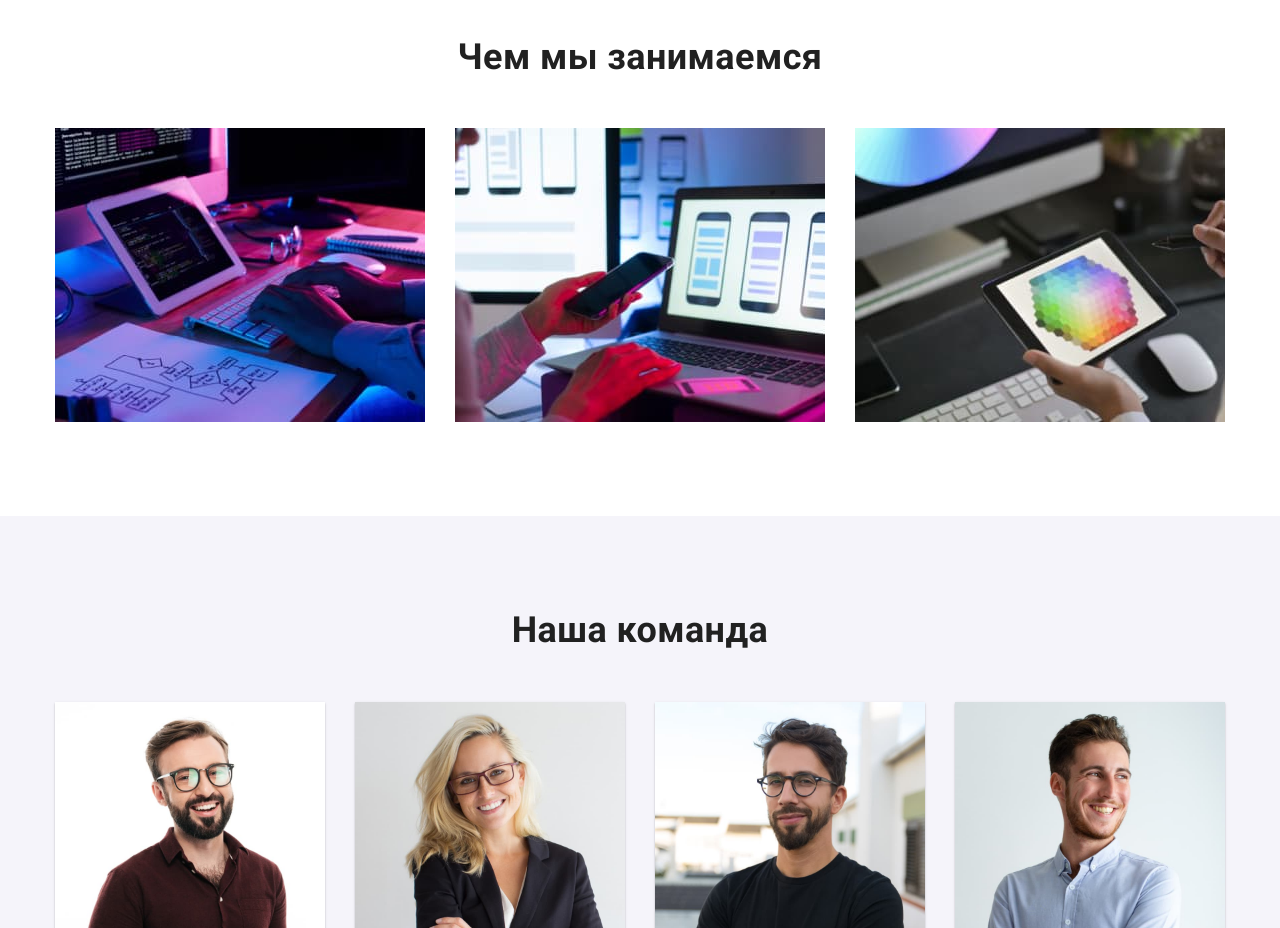
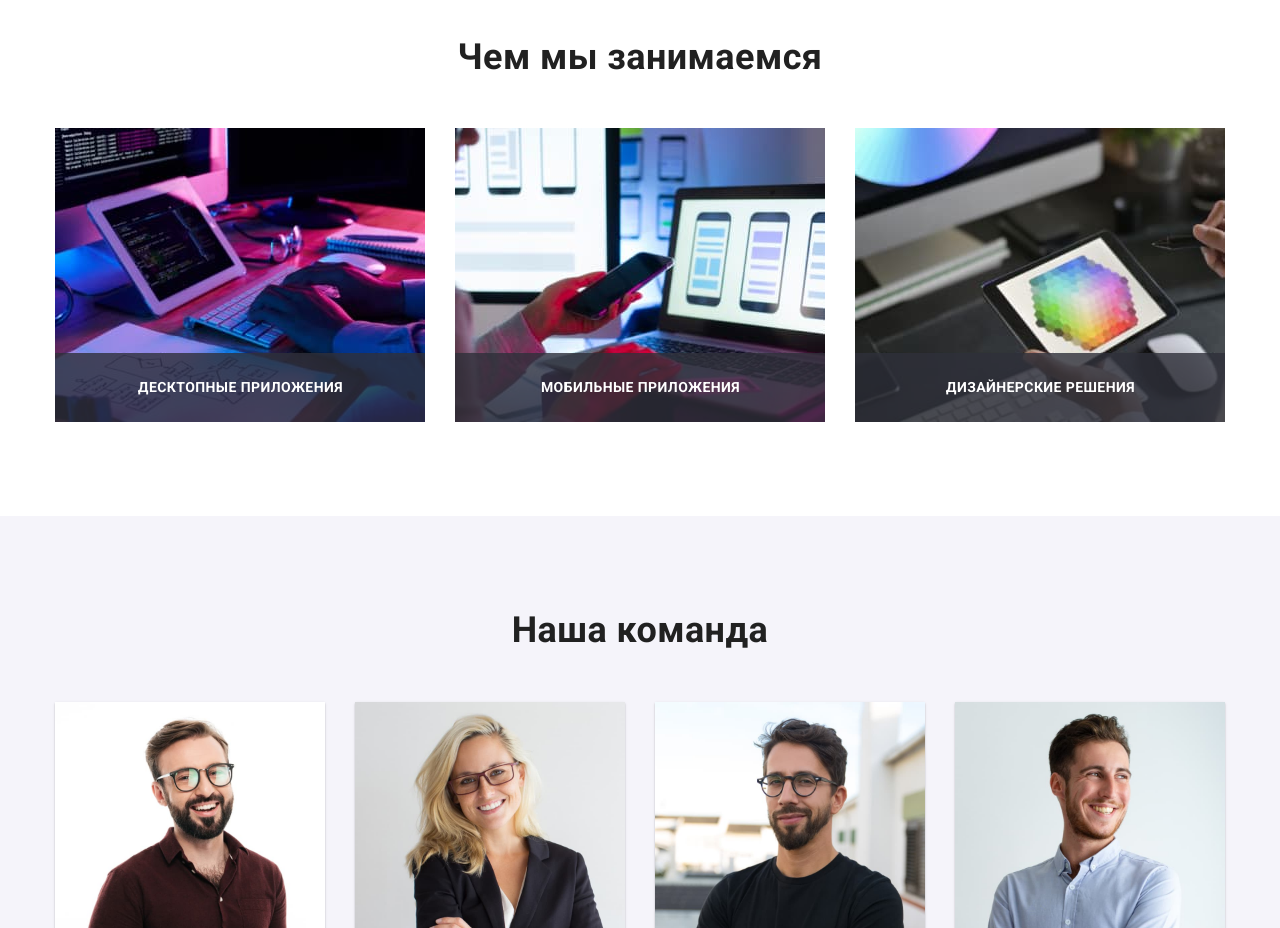
Before and after one commit to MarynaDanyliuk/goit-markup-hw-05, a plain HTML site: page index.html in a window 1280 px wide. Shown: the part 1080-2008 px from the top of the page. Drawn offline with nearby package versions, Linux system fonts and the light colour scheme.

Commit message:
add project overlay

```diff
--- a/css/styles.css
+++ b/css/styles.css
@@ -333,6 +333,29 @@ a {
   line-height: 1.71;
 }
 
+/* Projects */
+
+.project-overlay {
+  position: relative;
+}
+
+.project-descr {
+  display: block;
+  position: absolute;
+  bottom: 0;
+  left: 0;
+  width: 100%;
+  padding: 27px 82px 27px 83px;
+  background: rgba(47, 48, 58, 0.8);
+  color: var(--address-txt);
+  font-weight: 700;
+  font-size: 14px;
+  line-height: 1.14;
+  text-align: center;
+  letter-spacing: 0.03em;
+  text-transform: uppercase;
+}
+
 /* Team */
 
 .section.team {
--- a/index.html
+++ b/index.html
@@ -128,26 +128,35 @@
           <h2 class="section-title">Чем мы занимаемся</h2>
           <ul class="projects-list">
             <li class="projects-item">
+              <div class="project-overlay">
                 <img
                   src="./img/index_sq_jpg/box1.jpg"
                   alt="Верстаємо сайт"
                   width="370"
                 />
+                <p class="project-descr">Десктопные приложения</p>
+              </div>
             </li>
             <li class="projects-item">
+              <div class="project-overlay">
                 <img
                 src="./img/index_sq_jpg/box2.jpg"
                 alt="Адаптуємо під моб версію"
                 width="370"
               />
+              <p class="project-descr">Мобильные приложения</p>
             </li>
             <li class="projects-item">
+              <div class="project-overlay">
                 <img
                 src="./img/index_sq_jpg/box3.jpg"
                 alt="Стилізуємо сайт"
                 width="370"
               />
+              <p class="project-descr">Дизайнерские решения</p>
+              </div>
             </li>
+        </div>
           </ul>
         </div>
       </section>
```
Lines whose indentation alone changed are shown as unchanged.
